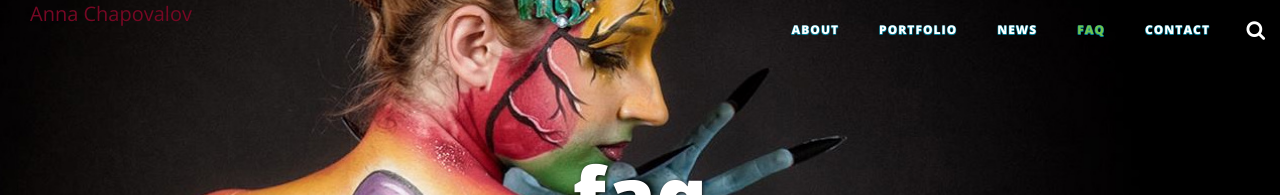
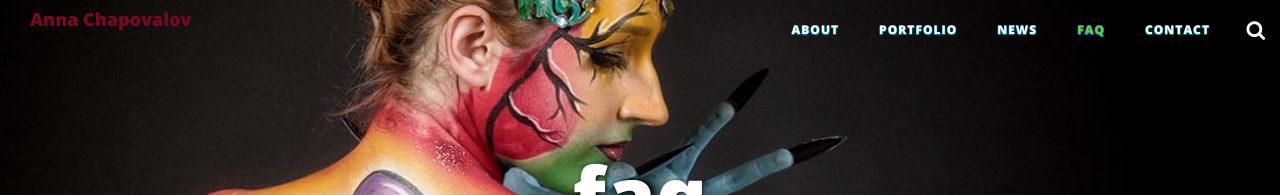
Before and after one commit to annabodyart/annabodyart.com, a Jekyll site: the page built from faq/index.html, in a window 1280 px wide. Shown: the top 195 px of the page. Built offline with Jekyll 4.4.1, drawn with Linux system fonts in a browser that asks for light colours; nearby versions of some CDN libraries.

Commit message:
update logo on nav

```diff
--- a/_includes/nav.html
+++ b/_includes/nav.html
@@ -7,7 +7,7 @@
                 <i class="fa fa-bars fa-lg"></i>
             </button>
             <a href="{{ site.baseurl }}/" title="HOME">
-                Anna Chapovalov
+                <h4>Anna Chapovalov</h4>
                 <!-- <img src="{{ site.baseurl }}/logo.png" alt="logo" style="width:150px;cursor:pointer;margin-top:15px;"/> -->
             </a>
         </div>
```
